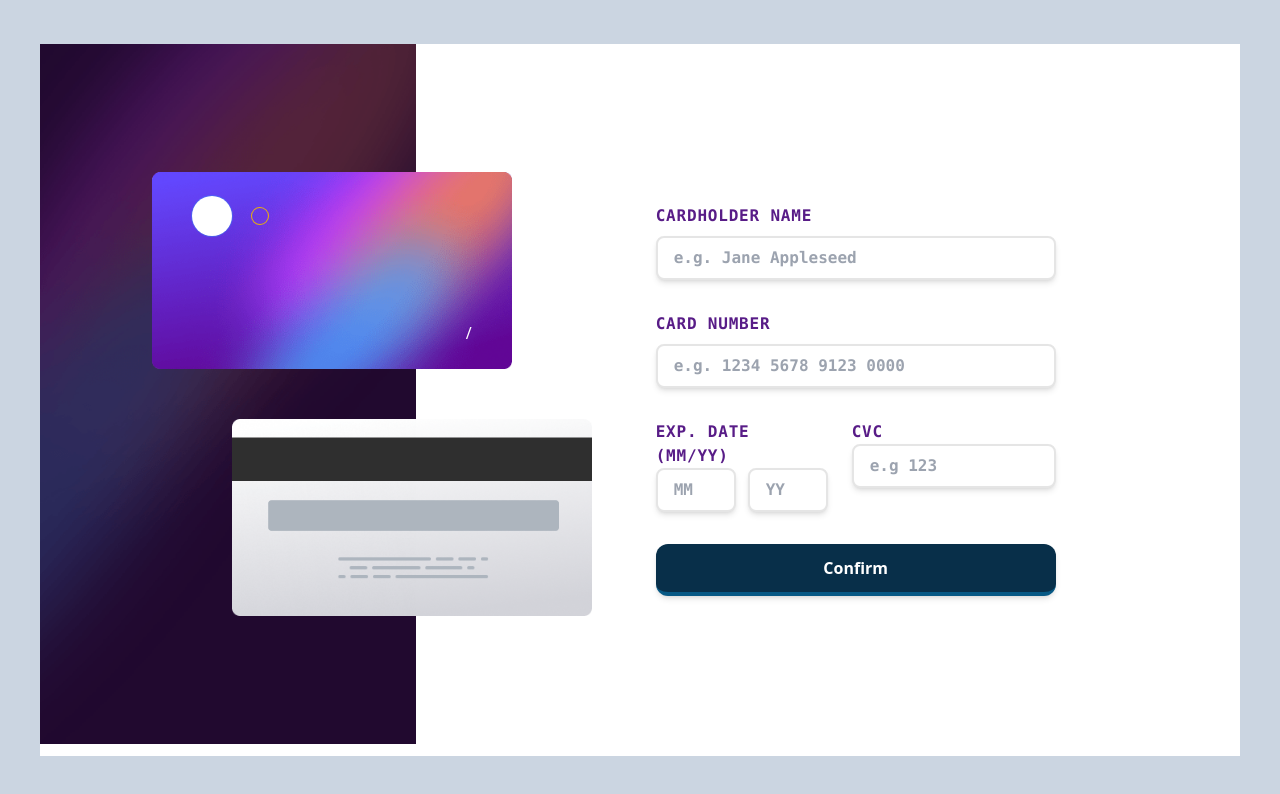
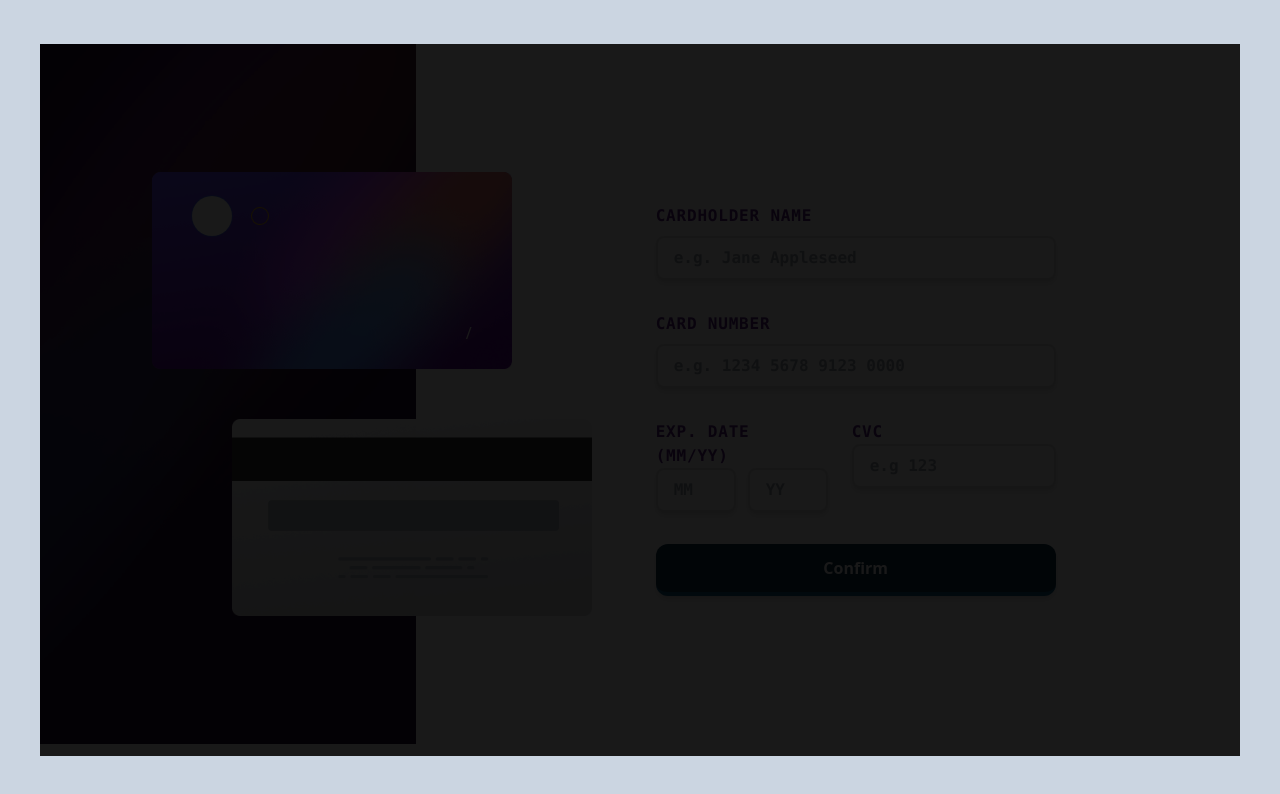
Before and after one commit to yusufdgzl/interactive-card, a Next.js app: page / in a window 1280 px wide. Shown: the top 794 px of the page. Built offline with nearby package versions, Linux system fonts and the light colour scheme.

Commit message:
Delete icon added

```diff
--- a/components/CardItem.tsx
+++ b/components/CardItem.tsx
@@ -6,7 +6,7 @@ import { CardState } from "@/pages"
 function CardItem({name,number,month,year}:CardState) {
 
     return(
-        <div className="flex relative cursor-pointer ">
+        <div className="flex relative  ">
           <img
             className=" w-[270px] md:w-[300px] "
             src="images/bg-card-front.png"
@@ -25,6 +25,9 @@ function CardItem({name,number,month,year}:CardState) {
               </div>
             </div>
           </div>
+         <button className=" absolute right-2  top-2 z-20  hover:translate-y-0">
+            <img src="/images/icon-trash.svg" className=" h-6 hover:translate-y-1 7 transition-transform duration-500" alt="" />
+         </button>
         </div>
     )
 }
--- a/components/Cards.tsx
+++ b/components/Cards.tsx
@@ -9,7 +9,7 @@ export default function Cards({ cards }: CardsProps) {
   console.log(cards);
 
   return (
-    <div className="hidden absolute z-20 bg-black inset-x-0 h-full bg-opacity-90 flex justify-center md:justify-end md:px-20 md:pt-10 md:overflow-y-scroll ">
+    <div className=" absolute z-20 bg-black inset-x-0 h-full bg-opacity-90 flex justify-center md:justify-end md:px-20 md:pt-10 md:overflow-y-scroll ">
       <div className="absolute flex flex-col mt-6 space-y-6   ">
         {
           cards.map(card => <CardItem key={card.name} {...card}/>)
```
Also changed, not shown: public/images/icon-trash.svg (added).
